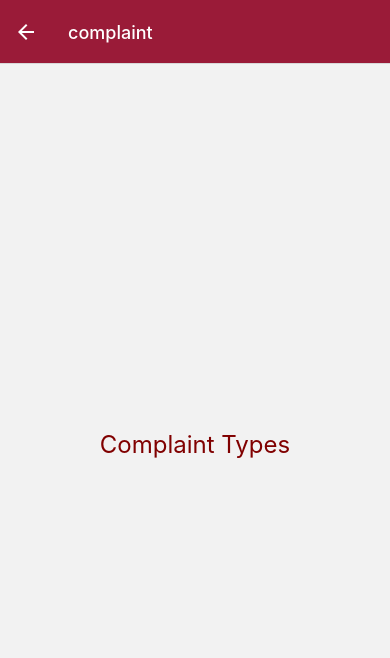
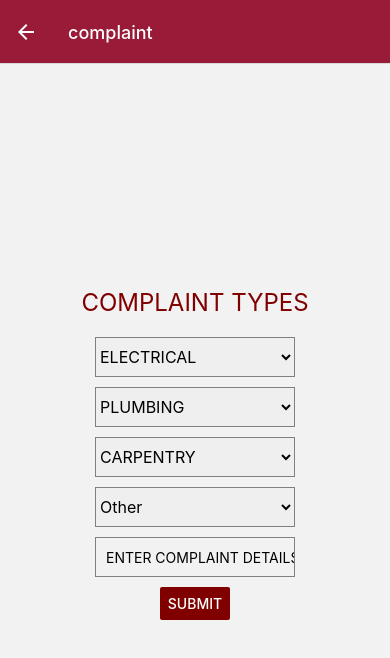
Before and after one commit to ajayg3199/Maintenance_App, a React Native app: screen /complaint in a window 390 px wide. Shown: the top 658 px of the page. Built offline with nearby package versions, Linux system fonts and the light colour scheme.

Commit message:
Updated_complaint.js

```diff
--- a/complaint.js
+++ b/complaint.js
@@ -1,13 +1,93 @@
 import React, { useState } from 'react';
-import { View, Text, TextInput, Button, TouchableOpacity, StyleSheet } from 'react-native';
+import { View, Text, TextInput, Button, TouchableOpacity, StyleSheet, Picker } from 'react-native';
 
 const Complaint = ({ navigation }) => {
+  const [complaintType, setComplaintType] = useState('');
+  const [selectedType, setSelectedType] = useState('Electrical');
+
+  const handlePress = () => {
+    // Handle the submission or navigation logic here
+    // For example, you can navigate to another screen using navigation.navigate('NextScreen')
+  };
+
   return (
     <View style={styles.container}>
-      <Text style={styles.title}>Complaint Types</Text>
+      <Text style={styles.title}>COMPLAINT TYPES</Text>
+      <Picker
+        selectedValue={selectedType}
+        onValueChange={(itemValue, itemIndex) => setSelectedType(itemValue)}
+        style={styles.dropdown}
+        itemStyle={{ color: 'maroon' }}
+      >const Electrical_Complaint = ['FAN RUNNING SLOW','FAN REGULATOR','TUBE LIGHT','CEILING LED  LIGHT','THREE PIN SOCKET']
+        <Picker.Item label="ELECTRICAL" value='ELECTRICAL' />
+        <Picker.Item label="FAN RUNNING SLOW" value='FAN RUNNING SLOW' />
+        <Picker.Item label="FAN REGULATOR" value='FAN REGULATOR' />
+        <Picker.Item label="TUBE LIGHT" value='TUBE LIGHT' />
+        <Picker.Item label="CEILING LED  LIGHT" value='CEILING LED  LIGHT' />
+        <Picker.Item label="THREE PIN SOCKET" value='THREE PIN SOCKET' />
+      </Picker>
+      <Picker
+        selectedValue={selectedType}
+        onValueChange={(itemValue, itemIndex) => setSelectedType(itemValue)}
+        style={styles.dropdown}
+        itemStyle={{ color: 'maroon' }}
+      >const Plumbing_Complaint = ['HEALTH FAUCET','WC SEATER','FLUSH BUTTON','SHOWER','TAP','MIXTURE TAP','WASH BASIN','URINAL SENSOR','MIRROR','EXHAUST FAN','HOT WATER','NORMAL WATER']
+        <Picker.Item label="PLUMBING" value="PLUMBING" />
+        <Picker.Item label="HEALTH FAUCET" value="HEALTH FAUCET" />
+        <Picker.Item label="WC SEATER" value="WC SEATER" />
+        <Picker.Item label="FLUSH BUTTON" value="FLUSH BUTTON" />
+        <Picker.Item label="SHOWER" value="SHOWER" />
+        <Picker.Item label="TAP" value="TAP" />
+        <Picker.Item label="MIXTURE TAP" value="MIXTURE TAP" />
+        <Picker.Item label="WASH BASIN" value="WASH BASIN" />
+        <Picker.Item label="URINAL SENSOR" value="URINAL SENSOR" />
+        <Picker.Item label="MIRROR" value="MIRROR" />
+        <Picker.Item label="EXHAUST FAN" value="EXHAUST FAN" />
+        <Picker.Item label="HOT WATER" value="HOT WATER" />
+        <Picker.Item label="NORMAL WATER" value="NORMAL WATER" />
+        {/* Add more items as needed */}
+      </Picker>
+      <Picker
+        selectedValue={selectedType}
+        onValueChange={(itemValue, itemIndex) => setSelectedType(itemValue)}
+        style={styles.dropdown}
+        itemStyle={{ color: 'maroon' }}
+      >const Carpentry_Complaint = ['DOOR LOCK','DOOR HANDLE','DOOR HINGES','WINDOW HANDLE','WINDOW HINGES','WINDOW GLASS','ALMERAHA',
+      'COT','CLOTH HANGER','STUDY TABLE','CURTAINS','CURTAIN ROD']
+        <Picker.Item label="CARPENTRY" value="CARPENTRY" />
+        <Picker.Item label="DOOR LOCK" value="DOOR LOCK" />
+        <Picker.Item label="DOOR HANDLE" value="DOOR HANDLE" />
+        <Picker.Item label="DOOR HINGES" value="DOOR HINGES" />
+        <Picker.Item label="WINDOW HANDLE" value="WINDOW HANDLE" />
+        <Picker.Item label="WINDOW HINGES" value="WINDOW HINGES" />
+        <Picker.Item label="WINDOW GLASS" value="WINDOW GLASS" />
+        <Picker.Item label="ALMERAHA" value="ALMERAHA" />
+        <Picker.Item label="COT" value="COT" />
+        <Picker.Item label="CLOTH HANGER" value="CLOTH HANGER" />
+        <Picker.Item label="STUDY TABLE" value="STUDY TABLE" />
+        <Picker.Item label="CURTAINS" value="CURTAINS" />
+        <Picker.Item label="CURTAIN ROD" value="CURTAIN ROD" />
+        {/* Add more items as needed */}
+      </Picker>
+      <Picker
+        selectedValue={selectedType}
+        onValueChange={(itemValue, itemIndex) => setSelectedType(itemValue)}
+        style={styles.dropdown}
+        itemStyle={{ color: 'maroon' }}
+      >
+        <Picker.Item label="Other" value="Other" />
+        {/* Add more items as needed */}
+      </Picker>
+      <TextInput
+        style={styles.input}
+        placeholder="ENTER COMPLAINT DETAILS"
+        value={complaintType}
+        onChangeText={(text) => setComplaintType(text)}
+      />
+      <Button title="Submit" onPress={handlePress} color="maroon" />
     </View>
   );
-}
+};
 
 const styles = StyleSheet.create({
   container: {
@@ -28,9 +108,12 @@ const styles = StyleSheet.create({
     marginBottom: 10,
     paddingLeft: 10,
   },
-  forgotPassword: {
-    color: 'maroon', // Set the "Forgot Password" link text color to maroon
-    marginTop: 10,
+  dropdown: {
+    width: 200,
+    height: 40,
+    borderColor: 'gray',
+    borderWidth: 1,
+    marginBottom: 10,
   },
 });
 
```
